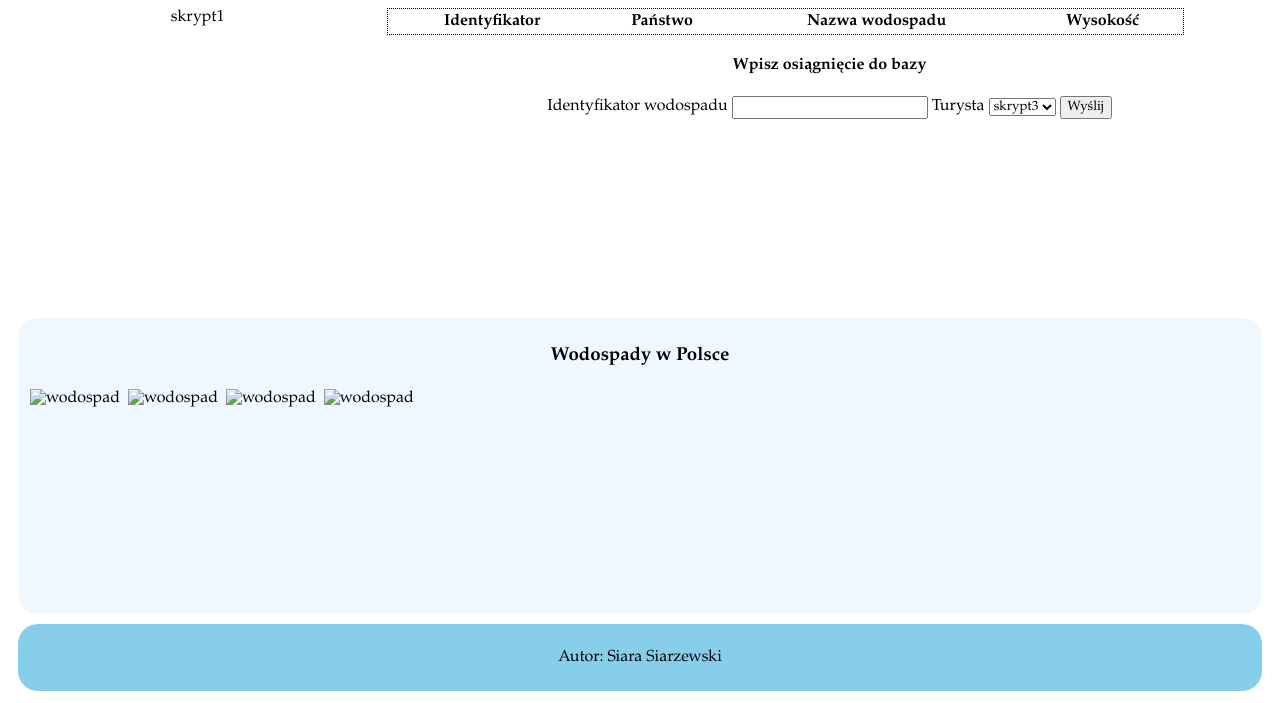
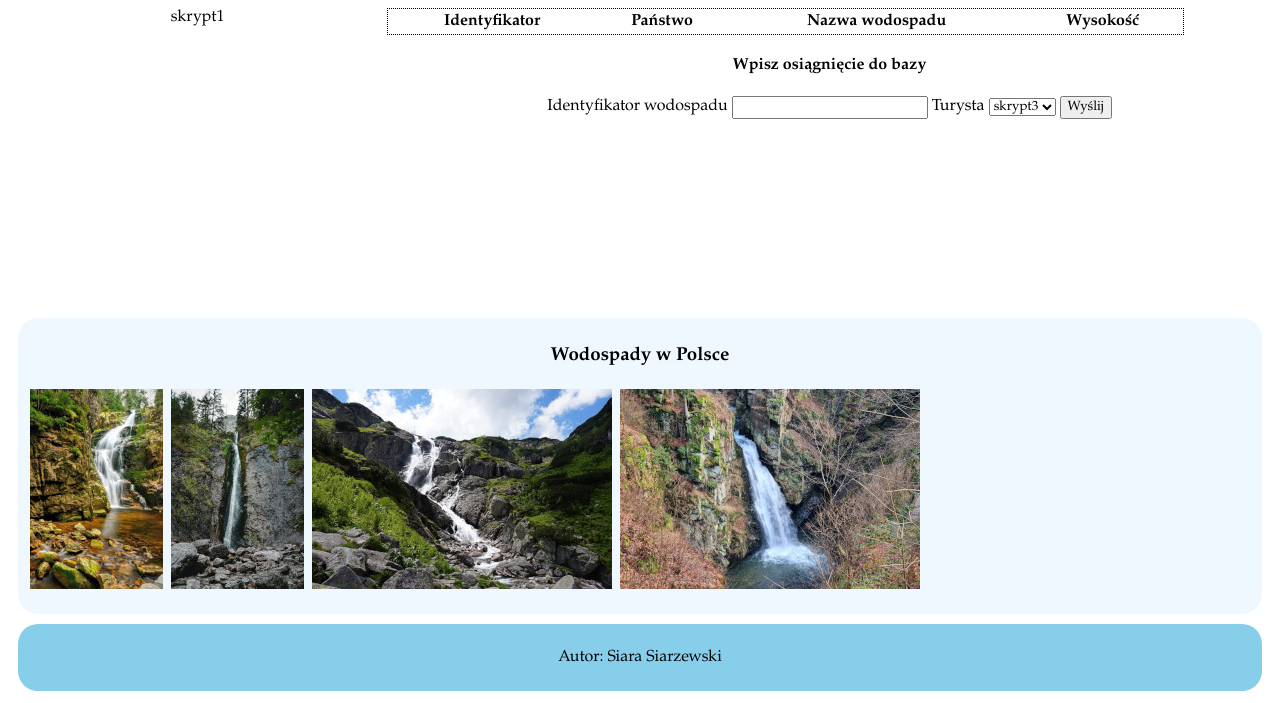
Before and after one commit to michallasota07/arkusz02.06.2026, a plain HTML site: page index.html in a window 1280 px wide. Shown: the part 97-800 px from the top of the page. Drawn offline with Linux system fonts and the light colour scheme.

Commit message:
Update index.html

```diff
--- a/index.html
+++ b/index.html
@@ -34,10 +34,10 @@
         </main>
         <article>
             <h3>Wodospady w Polsce</h3>
-            <img src="pliki2/pliki2/kamienczyk.jpg" alt="wodospad">
-            <img src= "pliki2/pliki2/siklawica.jpg" alt="wodospad">
-            <img src="pliki2/pliki2/siklawa.jpg" alt="wodospad">
-            <img src="pliki2/pliki2/wilczki.jpg" alt="wodospad">
+            <img src="kamienczyk.jpg" alt="wodospad">
+            <img src= "siklawica.jpg" alt="wodospad">
+            <img src="siklawa.jpg" alt="wodospad">
+            <img src="wilczki.jpg" alt="wodospad">
         </article>
         <footer><p>Autor: Siara Siarzewski</p></footer>
     </body>
```
